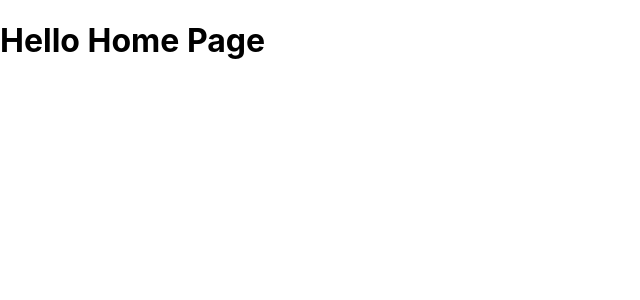
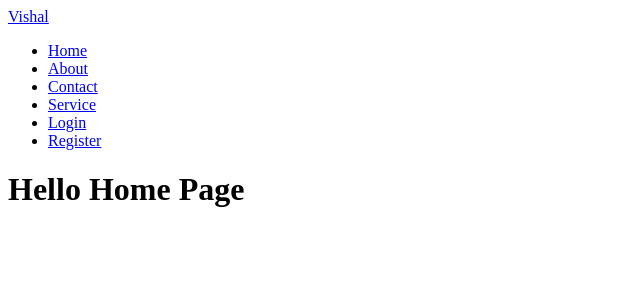
Before and after one commit to Vishal2970/Rivision, a React (Create React App) app: page / in a window 1280 px wide. Shown: the top 300 px of the page, without its empty margins (0-640 px from the left). Built offline with nearby package versions, Linux system fonts and the light colour scheme.

Commit message:
Added Navbar

```diff
--- a/src/App.js
+++ b/src/App.js
@@ -5,10 +5,12 @@ import { Contact } from "./Pages/Contact"
 import { Service } from "./Pages/Service";
 import { Register } from "./Pages/Register";
 import { Login } from "./Pages/Login"
+import { Navbar } from "./Components/Navbar";
 
 const App= () =>{
   return <>
   <BrowserRouter>
+  <Navbar/>
   <Routes>
     <Route path="/" element={<Home/>}/>
     <Route path="/about" element={<About/>}/>
--- /dev/null
+++ b/src/Components/Navbar.jsx
@@ -0,0 +1,25 @@
+import { NavLink } from "react-router-dom"
+
+export const Navbar =() => {
+    return(
+    <>
+    <header>
+        <div className="container">
+            <div className="logo-brand">
+                <a href="/">Vishal</a>
+            </div>
+            <nav>
+                <ul>
+                    <li> <NavLink href="/">Home</NavLink></li>
+                    <li> <NavLink href="/about">About</NavLink></li>
+                    <li> <NavLink href="/contact">Contact</NavLink></li>
+                    <li> <NavLink href="/service">Service</NavLink></li>
+                    <li> <NavLink href="/login">Login</NavLink></li>
+                    <li> <NavLink href="/register">Register</NavLink></li>
+                </ul>
+            </nav>
+        </div>
+    </header>
+    </>
+    )
+}
--- a/src/index.css
+++ b/src/index.css
@@ -1,4 +1,4 @@
-body {
+/* body {
   margin: 0;
   font-family: -apple-system, BlinkMacSystemFont, 'Segoe UI', 'Roboto', 'Oxygen',
     'Ubuntu', 'Cantarell', 'Fira Sans', 'Droid Sans', 'Helvetica Neue',
@@ -10,4 +10,4 @@ body {
 code {
   font-family: source-code-pro, Menlo, Monaco, Consolas, 'Courier New',
     monospace;
-}
+} */
```
